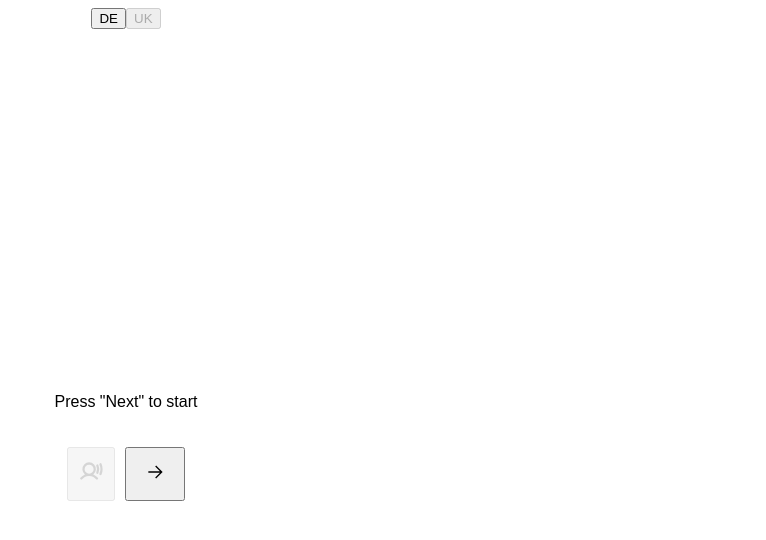
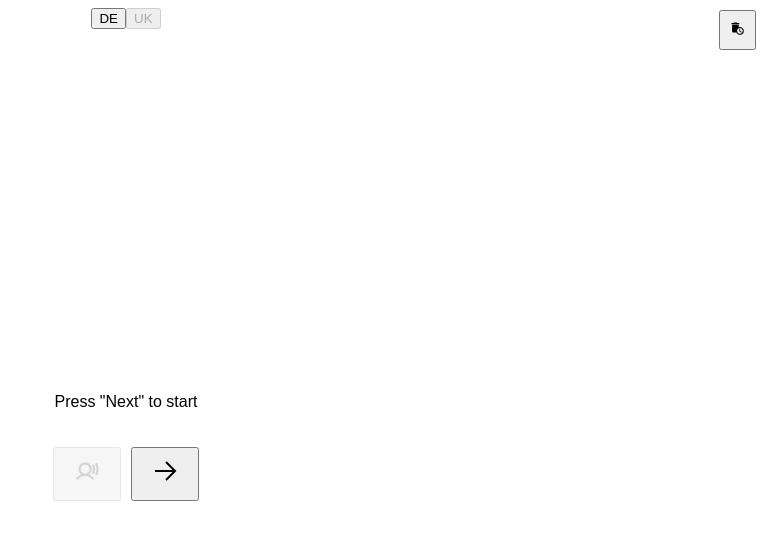
Before and after one commit to oleksii-pi/pantomime, a React (Create React App) app: page / in a window 1280 px wide. Shown: the top 540 px of the page, without its empty margins (514-1280 px from the left). Built offline with nearby package versions, Linux system fonts and the light colour scheme.

Commit message:
Polishyng UI

```diff
--- a/src/App.tsx
+++ b/src/App.tsx
@@ -3,6 +3,8 @@ import './App.css';
 import { PiUserSoundBold } from "react-icons/pi";
 import { GrLinkNext } from "react-icons/gr";
 import HoldButton from './components/HoldButton';
+import { MdAutoDelete } from "react-icons/md";
+
 
 const languages = ['de', 'uk'];
 
@@ -107,6 +109,17 @@ function App() {
     setUsedWords([]);
   };
 
+  // Handle clearing local storage
+  const handleClearStorage = () => {
+    const confirmReset = window.confirm('Are you sure you want to reset used words?');
+    if (confirmReset) {
+      const today = new Date().toLocaleDateString();
+      localStorage.removeItem(`usedWords_${language}_${today}`);
+      setUsedWords([]);
+      alert('Used words have been reset.');
+    }
+  };
+
   return (
     <div className="App">
       <div>
@@ -115,18 +128,22 @@ function App() {
             {lang.toUpperCase()}
           </button>
         ))}
+            <HoldButton onClick={handleClearStorage} style={{ padding: "10px", position: 'absolute', right: '10px', top: '10px' }} holdTime={1000}>
+              <MdAutoDelete />
+            </HoldButton>
       </div>
       <div className="content">
         <div className="word-display">
           {currentWord ? <h2>{currentWord}</h2> : <p>Press "Next" to start</p>}
         </div>
         <div className="controls">
-          <button onClick={speakWord} disabled={!currentWord}>
-        <PiUserSoundBold />
-          </button>
+          <HoldButton onClick={speakWord} holdTime={0} disabled={!currentWord}>
+            <PiUserSoundBold />
+          </HoldButton>
           <HoldButton onClick={handleNext} holdTime={1000}>
-        <GrLinkNext />
+            <GrLinkNext />
           </HoldButton>
+
         </div>
       </div>
     </div>
--- a/src/components/HoldButton.tsx
+++ b/src/components/HoldButton.tsx
@@ -4,9 +4,11 @@ type HoldButtonProps = {
   onClick: () => void;
   holdTime?: number; // in milliseconds
   children?: React.ReactNode;
+  style?: React.CSSProperties;
+  disabled?: boolean;
 };
 
-const HoldButton: React.FC<HoldButtonProps> = ({ onClick, holdTime = 1000, children }) => {
+const HoldButton: React.FC<HoldButtonProps> = ({ onClick, holdTime = 1000, children, style, disabled }) => {
   const [progress, setProgress] = useState<number>(0);
   const requestRef = useRef<number | null>(null);
   const startTimeRef = useRef<number | null>(null);
@@ -122,7 +124,8 @@ const HoldButton: React.FC<HoldButtonProps> = ({ onClick, holdTime = 1000, child
       onTouchCancel={handleTouchEnd}
       onKeyDown={handleKeyDown}
       onKeyUp={handleKeyUp}
-      style={{ position: 'relative', padding: '10px 20px', fontSize: '16px' }}
+      disabled={disabled}
+      style={{position: 'relative', padding: '10px 20px', ...style}}
     >
       {children}
       {progress > 0 && (
```
